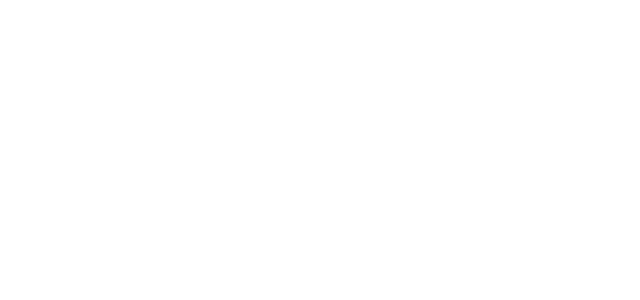
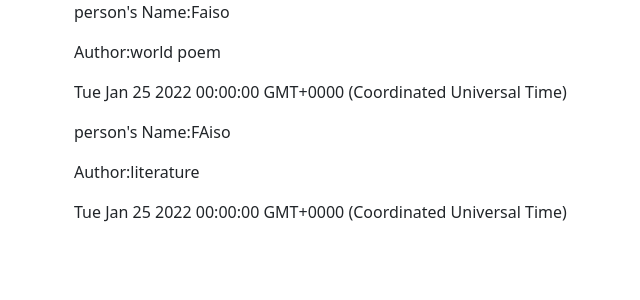
Before and after one commit to faisoabdirisak/Quotes, an Angular app: page / in a window 1280 px wide. Shown: the top 300 px of the page, without its empty margins (32-672 px from the left). Built offline with nearby package versions, Linux system fonts and the light colour scheme.

Commit message:
it will connect qoute detail to qoutes

```diff
--- a/src/app/quote/quote.component.html
+++ b/src/app/quote/quote.component.html
@@ -2,6 +2,8 @@
     <div class="row">
       <div class="col-md-6">
           <div  *ngFor="let quote of quotes; let i=index">
+
+            <app-quote-detail [quote]="quote"></app-quote-detail>
   </div>
   </div>
   </div>
```
